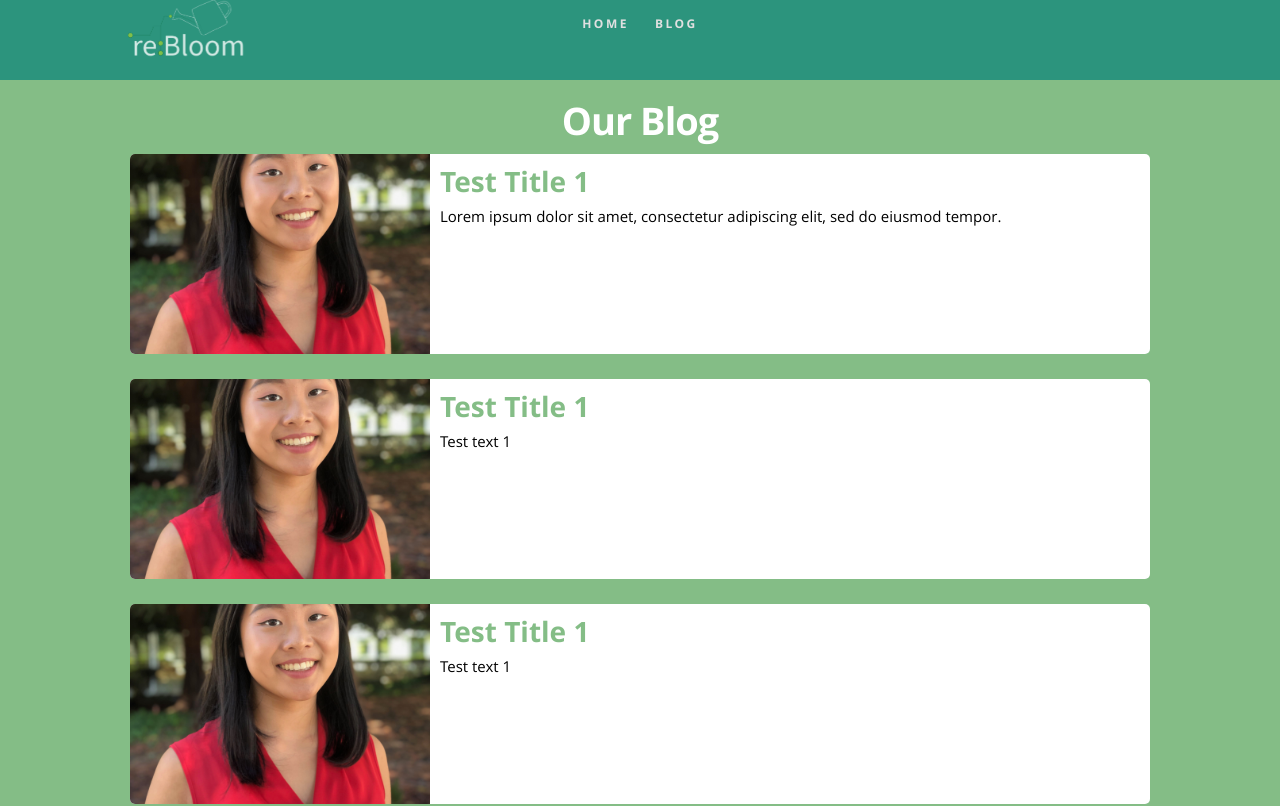
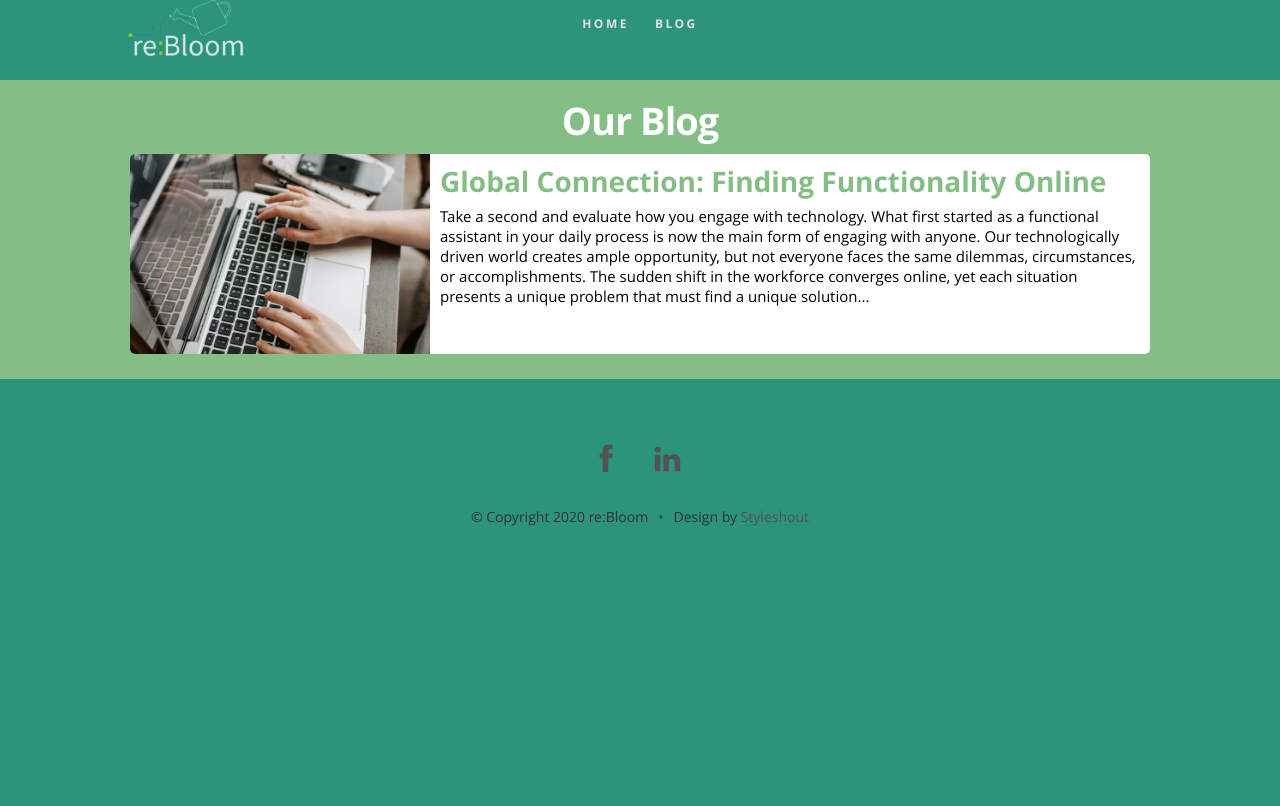
Before and after one commit to abbeymui/re-bloom, a React (Create React App) app: page /blogs in a window 1280 px wide. Shown: the top 806 px of the page. Built offline with nearby package versions, Linux system fonts and the light colour scheme.

Commit message:
add blog

```diff
--- a/public/css/layout.css
+++ b/public/css/layout.css
@@ -1261,7 +1261,7 @@ footer .social-links li:first-child {
 }
 
 .blog-card:hover {
-  box-shadow: 0 0 30px rgba(33,33,33,.2);
+  box-shadow: 0 0 40px rgba(33,33,33,.2);
 }
 
 .flex-container {
--- a/src/Components/Blogs.js
+++ b/src/Components/Blogs.js
@@ -10,7 +10,6 @@ class Blogs extends Component {
 
     if (data) {
       var blogs = data.blogs.blogs.map(function (blog) {
-        console.log(blog);
         return <Blog blog={blog} />;
       })
     }
@@ -48,7 +47,7 @@ class Blogs extends Component {
           </div>
         </section>
 
-          <Footer data={data.main} />
+        <Footer data={data.main} />
       </div>
     );
   }
--- a/src/Components/Footer.js
+++ b/src/Components/Footer.js
@@ -30,11 +30,11 @@ class Footer extends Component {
               </li>
             </ul>
           </div>
-          <div id="go-top">
+          {/* <div id="go-top">
             <a className="smoothscroll" title="Back to Top" href="#home">
               <i className="icon-up-open"></i>
             </a>
-          </div>
+          </div> */}
         </div>
       </footer>
     );
--- a/src/Data/data.json
+++ b/src/Data/data.json
@@ -164,28 +164,10 @@
   "blogs": {
     "blogs": [
       {
-        "title": "Test Title 1",
-        "text": "Lorem ipsum dolor sit amet, consectetur adipiscing elit, sed do eiusmod tempor.",
-        "image": "abbey.jpeg",
-        "link": "http://www.google.com"
-      },
-      {
-        "title": "Test Title 1",
-        "text": "Test text 1",
-        "image": "abbey.jpeg",
-        "link": "google.com"
-      },
-      {
-        "title": "Test Title 1",
-        "text": "Test text 1",
-        "image": "abbey.jpeg",
-        "link": "google.com"
-      },
-      {
-        "title": "Test Title 1",
-        "text": "Test text 1",
-        "image": "abbey.jpeg",
-        "link": "google.com"
+        "title": "Global Connection: Finding Functionality Online",
+        "text": "Take a second and evaluate how you engage with technology. What first started as a functional assistant in your daily process is now the main form of engaging with anyone. Our technologically driven world creates ample opportunity, but not everyone faces the same dilemmas, circumstances, or accomplishments. The sudden shift in the workforce converges online, yet each situation presents a unique problem that must find a unique solution...",
+        "image": "Global_Connection_Finding_Functionality_Online.jpeg",
+        "link": "https://rebloomdigital.medium.com/"
       }
     ]
   }
```
Also changed, not shown: src/Data/Global_Connection_Finding_Functionality_Online.jpeg (added).
